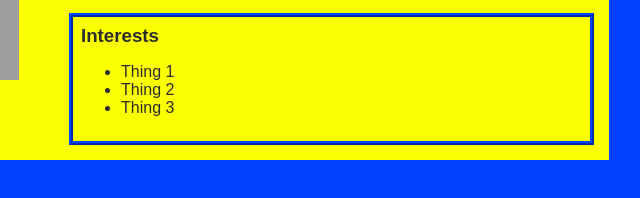
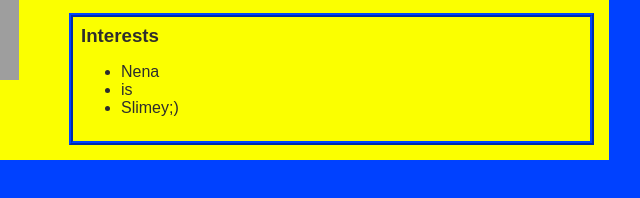
Before and after one commit to Nehemiah-23/Nehemiah-23.github.io, a plain HTML site: page index.html in a window 1280 px wide. Shown: the part 188-386 px from the top of the page, 431-1071 px from the left. Drawn offline with Linux system fonts and the light colour scheme; grey boxes are pictures that could not be loaded.

```diff
--- a/index.html
+++ b/index.html
@@ -96,9 +96,9 @@
 <div id="interests">
     <h3>Interests</h3>
     <ul>
-        <li>Thing 1</li>
-        <li>Thing 2</li>
-        <li>Thing 3</li>
+        <li>Nena</li>
+        <li>is</li>
+        <li>Slimey;)</li>
     </ul>
 </div>
 </div>
```
